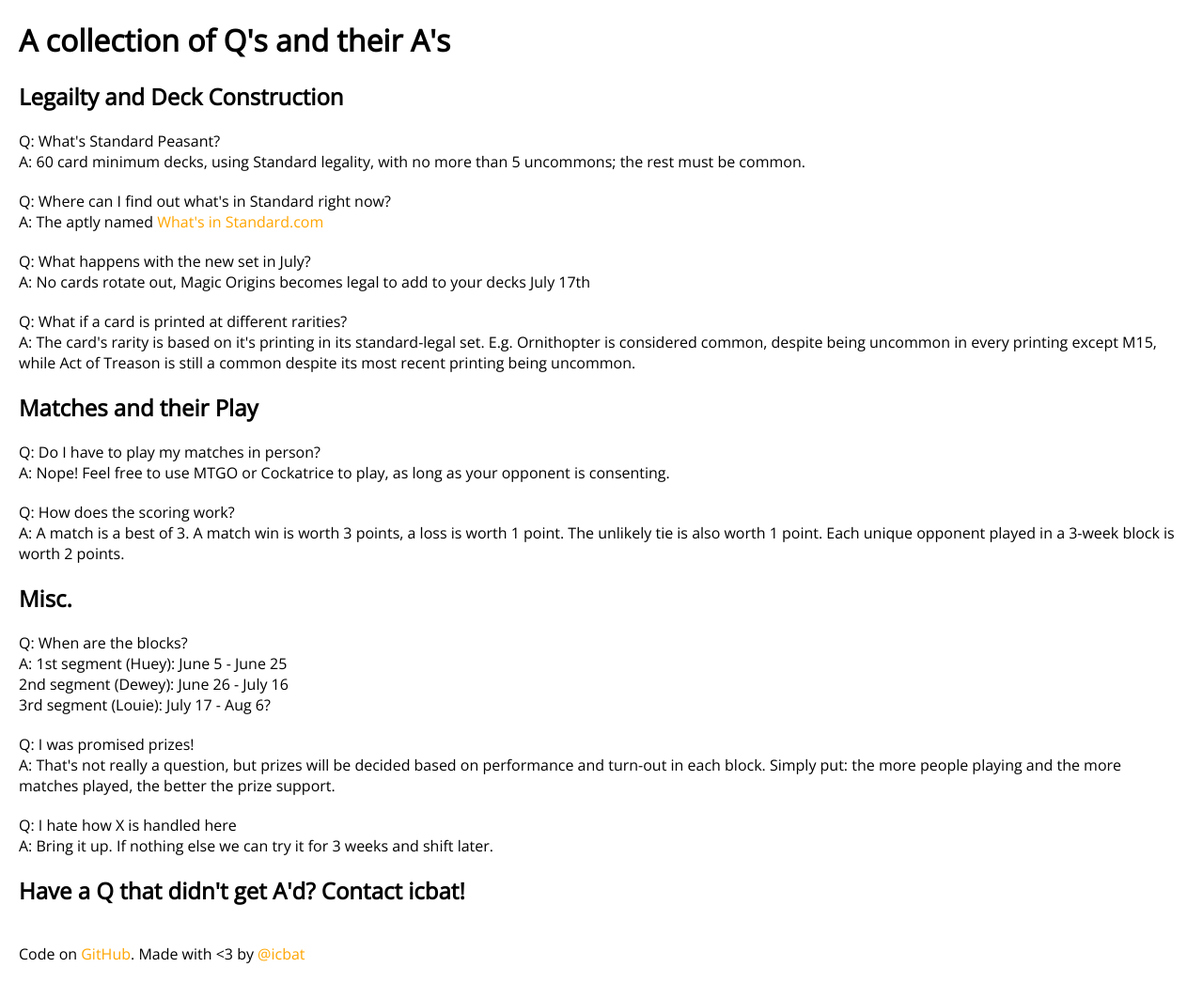
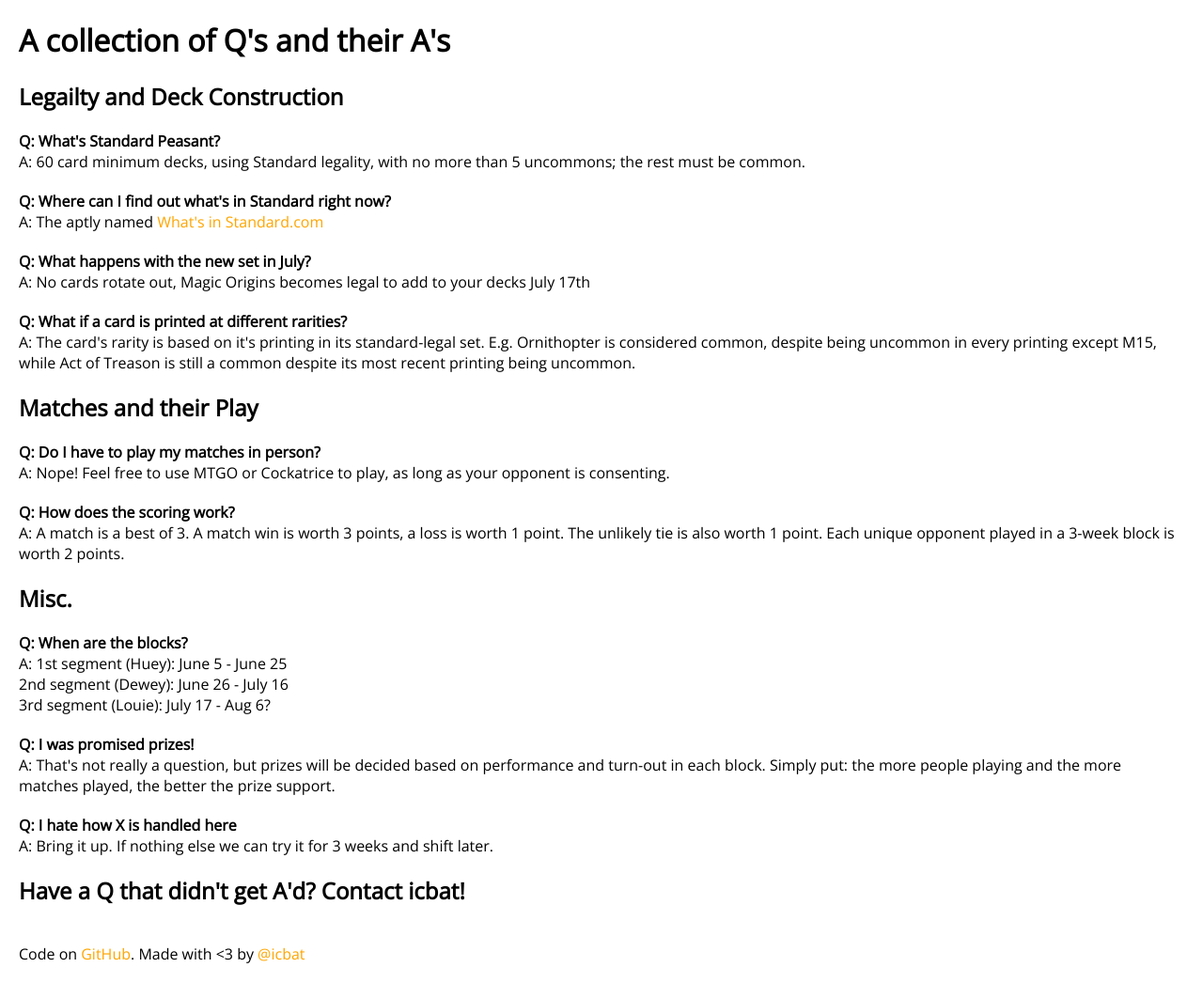
Before and after one commit to icbat/magic-league-wobsite, a Flask app: page /faq in a window 1280 px wide. Shown: the part 108-1154 px from the top of the page at 94% size. Run offline with Flask 2, Linux system fonts and the light colour scheme.

Commit message:
adding some more bold to the q's

```diff
--- a/src/static/style.css
+++ b/src/static/style.css
@@ -1,5 +1,9 @@
 .q-and-a {
     margin-bottom: 20px;
+}
+
+.q {
+    font-weight:bold;
 }
 
 header{
--- a/src/templates/faq.html
+++ b/src/templates/faq.html
@@ -5,25 +5,24 @@
 <h2>Legailty and Deck Construction</h2>
 
 <div class="q-and-a">
-    <div>Q: What's Standard Peasant?</div>
+    <div class="q">Q: What's Standard Peasant?</div>
     <div>A: 60 card minimum decks, using Standard legality, with no more than 5 uncommons; the rest must be common.
     </div>
 </div>
 
 <div class="q-and-a">
-    <div>Q: Where can
-        I find out what's in Standard right now?
+    <div class="q">Q: Where can I find out what's in Standard right now?
     </div>
     <div>A: The aptly named <a href="http://whatsinstandard.com/">What's in Standard.com</a></div>
 </div>
 
 <div class="q-and-a">
-    <div>Q: What happens with the new set in July?</div>
+    <div class="q">Q: What happens with the new set in July?</div>
     <div>A: No cards rotate out, Magic Origins becomes legal to add to your decks July 17th</div>
 </div>
 
 <div class="q-and-a">
-    <div>Q: What if a card is printed at different rarities?</div>
+    <div class="q">Q: What if a card is printed at different rarities?</div>
     <div>A: The card's rarity is based on it's printing in its standard-legal set. E.g. Ornithopter is considered
         common, despite being uncommon in every printing except M15, while Act of Treason is still a common despite its
         most recent printing being uncommon.
@@ -33,13 +32,14 @@
 <h2>Matches and their Play</h2>
 
 <div class="q-and-a">
-    <div>Q: Do I have to play my matches in person?</div>
+    <div class="q">Q: Do I have to play my matches in person?</div>
     <div>A: Nope! Feel free to use MTGO or Cockatrice to play, as long as your opponent is consenting.</div>
 </div>
 
 <div class="q-and-a">
-    <div>Q: How does the scoring work?</div>
-    <div>A: A match is a best of 3. A match win is worth 3 points, a loss is worth 1 point. The unlikely tie is also worth 1 point. Each unique
+    <div class="q">Q: How does the scoring work?</div>
+    <div>A: A match is a best of 3. A match win is worth 3 points, a loss is worth 1 point. The unlikely tie is also
+        worth 1 point. Each unique
         opponent played in a 3-week block is worth 2 points.
     </div>
 </div>
@@ -47,7 +47,7 @@
 <h2>Misc.</h2>
 
 <div class="q-and-a">
-    <div>Q: When are the blocks?</div>
+    <div class="q">Q: When are the blocks?</div>
     <div>A:
         1st segment (Huey): June 5 - June 25<br/>
         2nd segment (Dewey): June 26 - July 16<br/>
@@ -56,14 +56,14 @@
 </div>
 
 <div class="q-and-a">
-    <div>Q: I was promised prizes!</div>
+    <div class="q">Q: I was promised prizes!</div>
     <div>A: That's not really a question, but prizes will be decided based on performance and turn-out in each block.
         Simply put: the more people playing and the more matches played, the better the prize support.
     </div>
 </div>
 
 <div class="q-and-a">
-    <div>Q: I hate how X is handled here</div>
+    <div class="q">Q: I hate how X is handled here</div>
     <div>A: Bring it up. If nothing else we can try it for 3 weeks and shift later.
     </div>
 </div>
```
